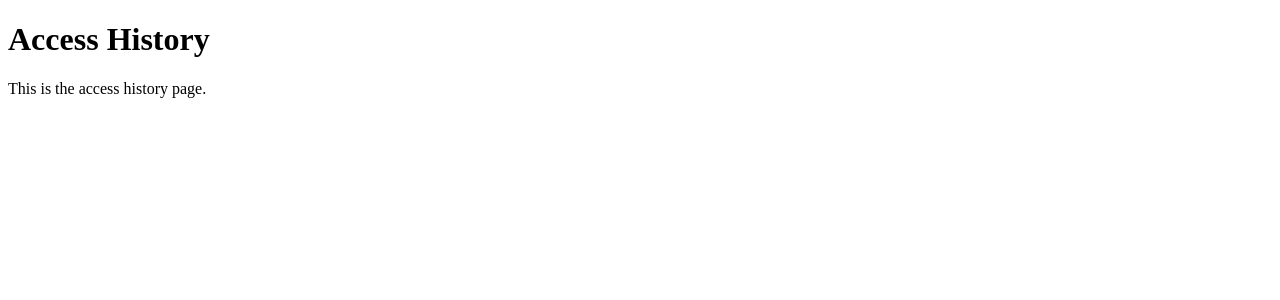
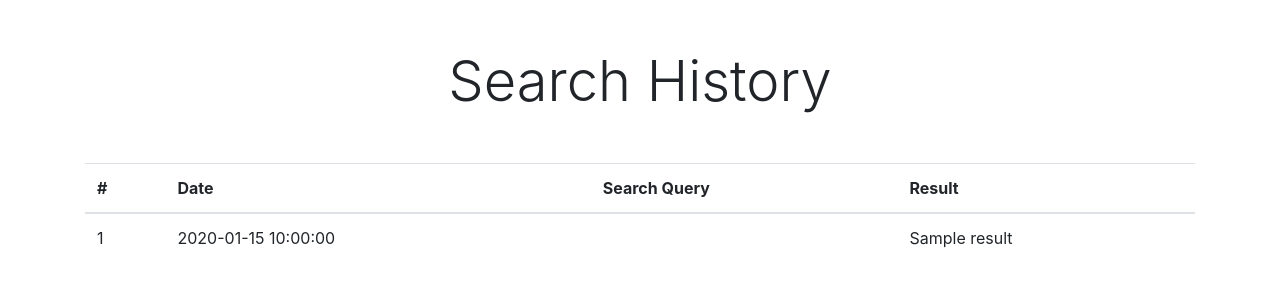
Before and after one commit to mahin12/chatgpt_network_security, a Flask app: template templates/historyPage.html in a window 1280 px wide. Shown: the top 300 px of the page. Run offline with Flask 2, Linux system fonts and the light colour scheme; the template is opened without the code that fills it: most values are stand-ins (such as "Sample title", 1, 10 or a date in 2020); some libraries are stand-ins or nearby versions.

Commit message:
make it better

```diff
--- a/app.py
+++ b/app.py
@@ -57,40 +57,40 @@
 #         return render_template('login.html', message=message)
 #     return render_template('register.html')
 
+# @app.route('/login', methods=['GET', 'POST'])
+# def login():
+#     if request.method == 'POST':
+#         username = request.form.get('username')
+#         password = request.form.get('password')
+
+#         if username == 'admin' and password == 'password':
+#             user = User(username)
+#             login_user(user)
+#             return redirect(url_for('index'))
+#         else:
+#             return render_template('login.html', error='Invalid username or password')
+
+#     return render_template('login.html')
+
+
 @app.route('/login', methods=['GET', 'POST'])
 def login():
     if request.method == 'POST':
         username = request.form.get('username')
         password = request.form.get('password')
-
-        if username == 'admin' and password == 'password':
-            user = User(1)
-            login_user(user)
-            return redirect(url_for('index'))
-        else:
-            return render_template('login.html', error='Invalid username or password')
-
+        cluster = MongoClient(
+            "mongodb+srv://asmafariha:access123@cluster0.t1qqadg.mongodb.net/?retryWrites=true&w=majority")
+        db = cluster["securifyGPT"]
+        collection = db["userinfo"]
+        results = collection.find({"_id": username})
+        for result in results:
+            if result["password"] == password:
+                user = User(username)
+                login_user(user)
+                return redirect(url_for('index'))
+            else:
+                return render_template('login.html', error='Invalid username or password. Try Again.')
     return render_template('login.html')
-
-
-# @app.route('/login', methods=['GET', 'POST'])
-# def login():
-#     if request.method == 'POST':
-#         username = request.form.get('username')
-#         password = request.form.get('password')
-#         cluster = MongoClient(
-#             "mongodb+srv://asmafariha:access123@cluster0.t1qqadg.mongodb.net/?retryWrites=true&w=majority")
-#         db = cluster["securifyGPT"]
-#         collection = db["userinfo"]
-#         results = collection.find({"_id": username})
-#         for result in results:
-#             if result["password"] == password:
-#                 user = User(1)
-#                 login_user(user)
-#                 return redirect(url_for('index'))
-#             else:
-#                 return render_template('login.html', error='Invalid username or password. Try Again.')
-#     return render_template('login.html')
 
 
 @app.route('/testCode', methods=['POST'])
@@ -103,12 +103,14 @@
 @login_required
 def access_history():
     # connect to MongoDB and retrieve search history for the current user
-    client = MongoClient()
+    client = MongoClient(
+        "mongodb+srv://asmafariha:access123@cluster0.t1qqadg.mongodb.net/?retryWrites=true&w=majority")
     db = client['securifyGPT']
     history = db.search_history.find({'user_id': current_user.id})
 
     # pass the search history to the template
     return render_template('historyPage.html', history=history)
+
 
 
 @app.route('/logout', methods=['POST'])
--- a/templates/historyPage.html
+++ b/templates/historyPage.html
@@ -2,12 +2,44 @@
 <html>
 
 <head>
-    <title>Access History</title>
+    <title>Search History</title>
+    <!-- Bootstrap CSS -->
+    <link rel="stylesheet" href="https://maxcdn.bootstrapcdn.com/bootstrap/4.5.2/css/bootstrap.min.css">
+
+    <!-- Animate.css -->
+    <link rel="stylesheet" href="https://cdnjs.cloudflare.com/ajax/libs/animate.css/4.1.1/animate.min.css">
 </head>
 
 <body>
-    <h1>Access History</h1>
-    <p>This is the access history page.</p>
+    <div class="container mt-5">
+        <h1 class="display-4 text-center mb-5 animate__animated animate__fadeInDown">Search History</h1>
+        <table class="table table-hover animate__animated animate__fadeInUp">
+            <thead>
+                <tr>
+                    <th>#</th>
+                    <th>Date</th>
+                    <th>Search Query</th>
+                    <th>Result</th>
+                </tr>
+            </thead>
+            <tbody>
+                {% for item in history %}
+                <tr>
+                    <td>{{ loop.index }}</td>
+                    <td>{{ item.date }}</td>
+                    <td>{{ item.query }}</td>
+                    <td>{{ item.result }}</td>
+                </tr>
+                {% endfor %}
+            </tbody>
+        </table>
+    </div>
+
+    <!-- jQuery -->
+    <script src="https://ajax.googleapis.com/ajax/libs/jquery/3.5.1/jquery.min.js"></script>
+
+    <!-- Bootstrap JS -->
+    <script src="https://maxcdn.bootstrapcdn.com/bootstrap/4.5.2/js/bootstrap.min.js"></script>
 </body>
 
 </html>
```
